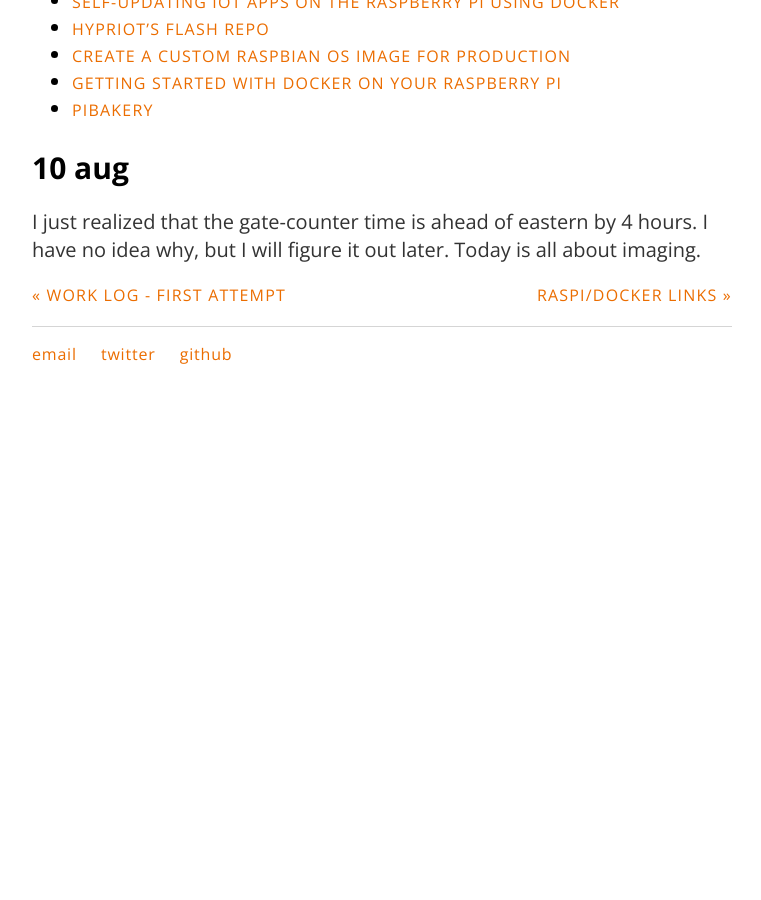
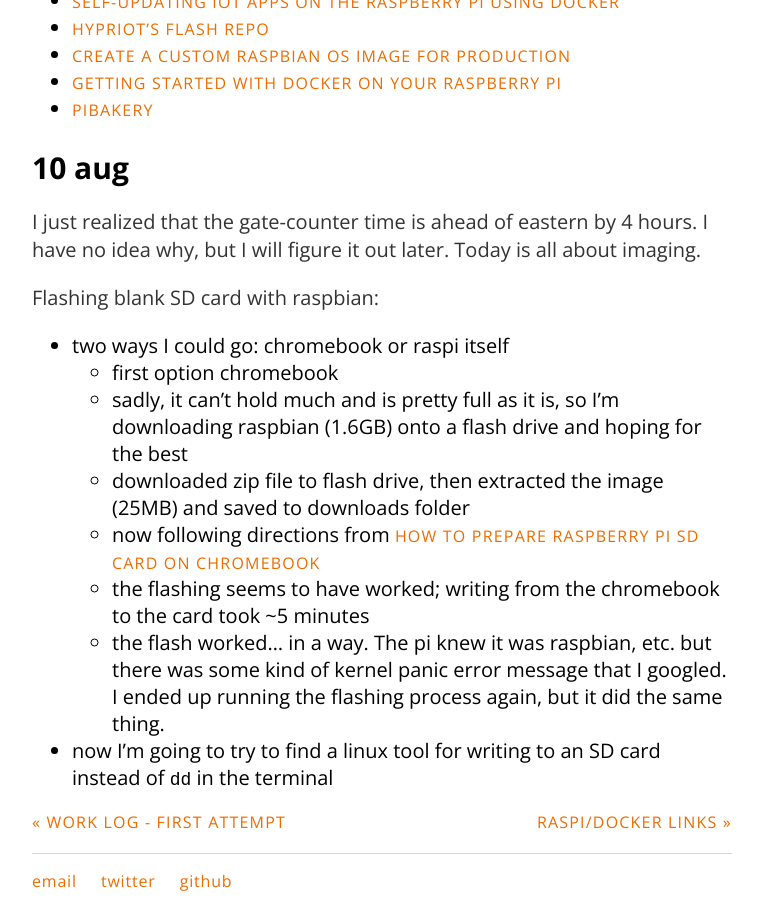
Before and after one commit to carylwyatt/carylwyatt.github.io, a Jekyll site: the page built from _posts/2018-08-06-week-of-6-august.md, in a window 1280 px wide and 900 px high, scrolled down 6213 px. Shown: the whole window, without its empty margins (258-1019 px from the left). Built offline with Jekyll 4.4.1, drawn with Linux system fonts in a browser that asks for light colours; emoji names are drawn with the system emoji font; before the commit the page ends 6618 px from its top, so only the background shows below that.

Commit message:
afternoon imaging project notes

```diff
--- a/_posts/2018-08-06-week-of-6-august.md
+++ b/_posts/2018-08-06-week-of-6-august.md
@@ -148,3 +148,13 @@ Links for tomorrow:
 ## 10 aug
 
 I just realized that the gate-counter time is ahead of eastern by 4 hours. I have no idea why, but I will figure it out later. Today is all about imaging.
+
+Flashing blank SD card with raspbian:
+- two ways I could go: chromebook or raspi itself
+  - first option chromebook
+  - sadly, it can't hold much and is pretty full as it is, so I'm downloading raspbian (1.6GB) onto a flash drive and hoping for the best
+  - downloaded zip file to flash drive, then extracted the image (25MB) and saved to downloads folder
+  - now following directions from [how to prepare raspberry pi SD card on chromebook](http://analphabetoftech.blogspot.com/2016/05/how-to-prepare-raspberry-pi-sd-card-on.html)
+  - the flashing seems to have worked; writing from the chromebook to the card took ~5 minutes
+  - the flash worked... in a way. The pi knew it was raspbian, etc. but there was some kind of kernel panic error message that I googled. I ended up running the flashing process again, but it did the same thing.
+- now I'm going to try to find a linux tool for writing to an SD card instead of `dd` in the terminal
```
